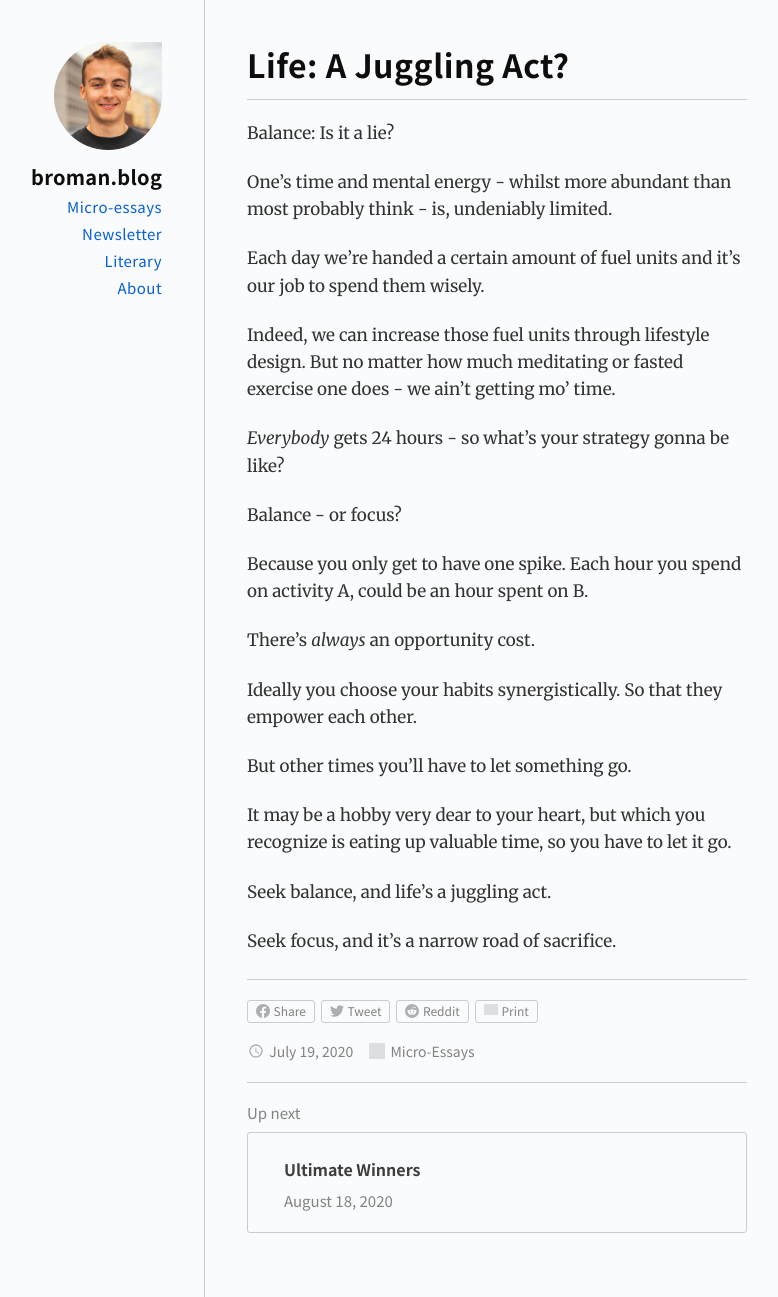
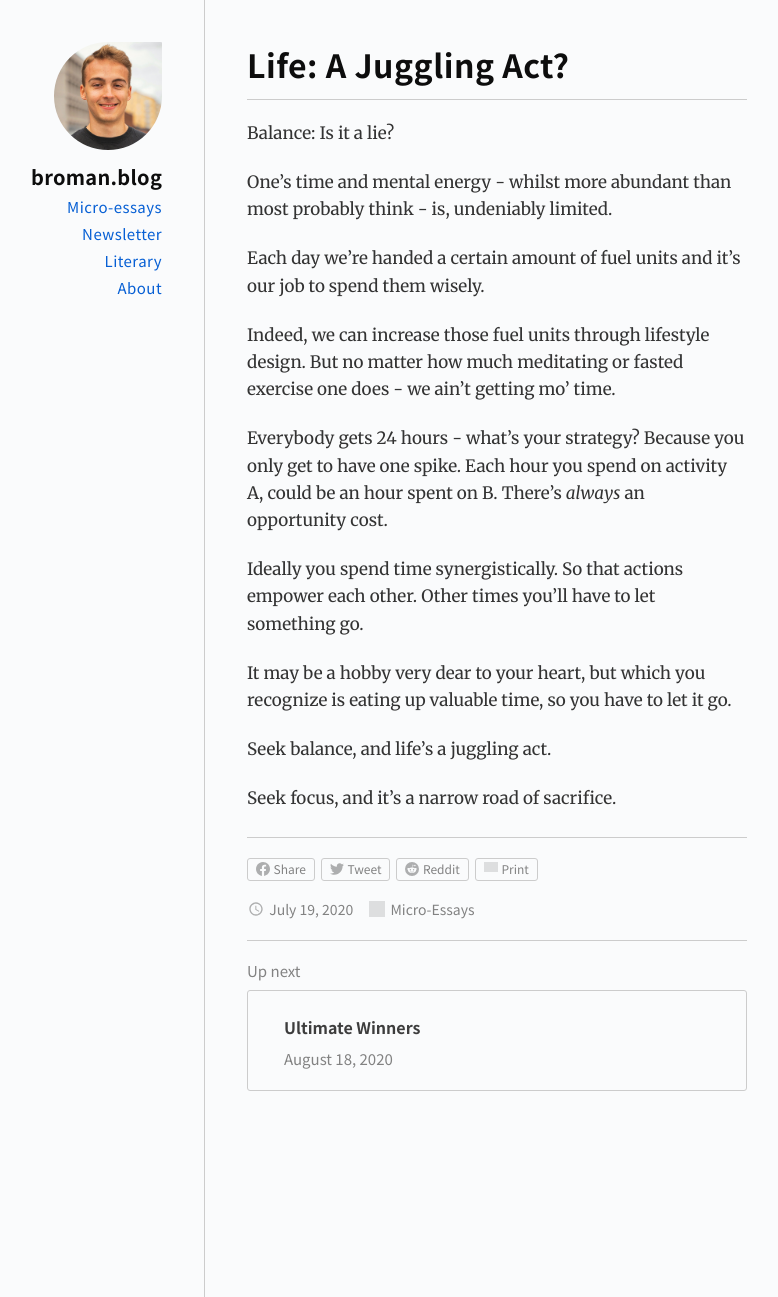
Before and after one commit to gdbroman/broman.blog, a Jekyll site: the page built from _posts/2020/2020-07-19-life-a-juggling-act.md, in a window 1280 px wide and 1297 px high. Shown: the whole window, without its empty margins (251-1029 px from the left). Built offline with Jekyll 4.4.1, drawn with Linux system fonts in a browser that asks for light colours; grey boxes are pictures that could not be loaded.

Commit message:
revision

```diff
--- a/_posts/2020/2020-07-19-life-a-juggling-act.md
+++ b/_posts/2020/2020-07-19-life-a-juggling-act.md
@@ -11,17 +11,9 @@ Each day we’re handed a certain amount of fuel units and it’s our job to spe
 
 Indeed, we can increase those fuel units through lifestyle design. But no matter how much meditating or fasted exercise one does - we ain't getting mo' time.
 
-_Everybody_ gets 24 hours - **so what’s your strategy gonna be like?**
+Everybody gets 24 hours - what’s your strategy? Because you only get to have one spike. Each hour you spend on activity A, could be an hour spent on B. There's _always_ an opportunity cost.
 
-Balance - or focus?
-
-Because you only get to have one spike. Each hour you spend on activity A, could be an hour spent on B.
-
-There's _always_ an opportunity cost.
-
-Ideally you choose your habits synergistically. So that they empower each other.
-
-But other times you’ll have to let something go.
+Ideally you spend time synergistically. So that actions empower each other. Other times you’ll have to let something go.
 
 It may be a hobby very dear to your heart, but which you recognize is eating up valuable time, so you have to let it go.
 
```
